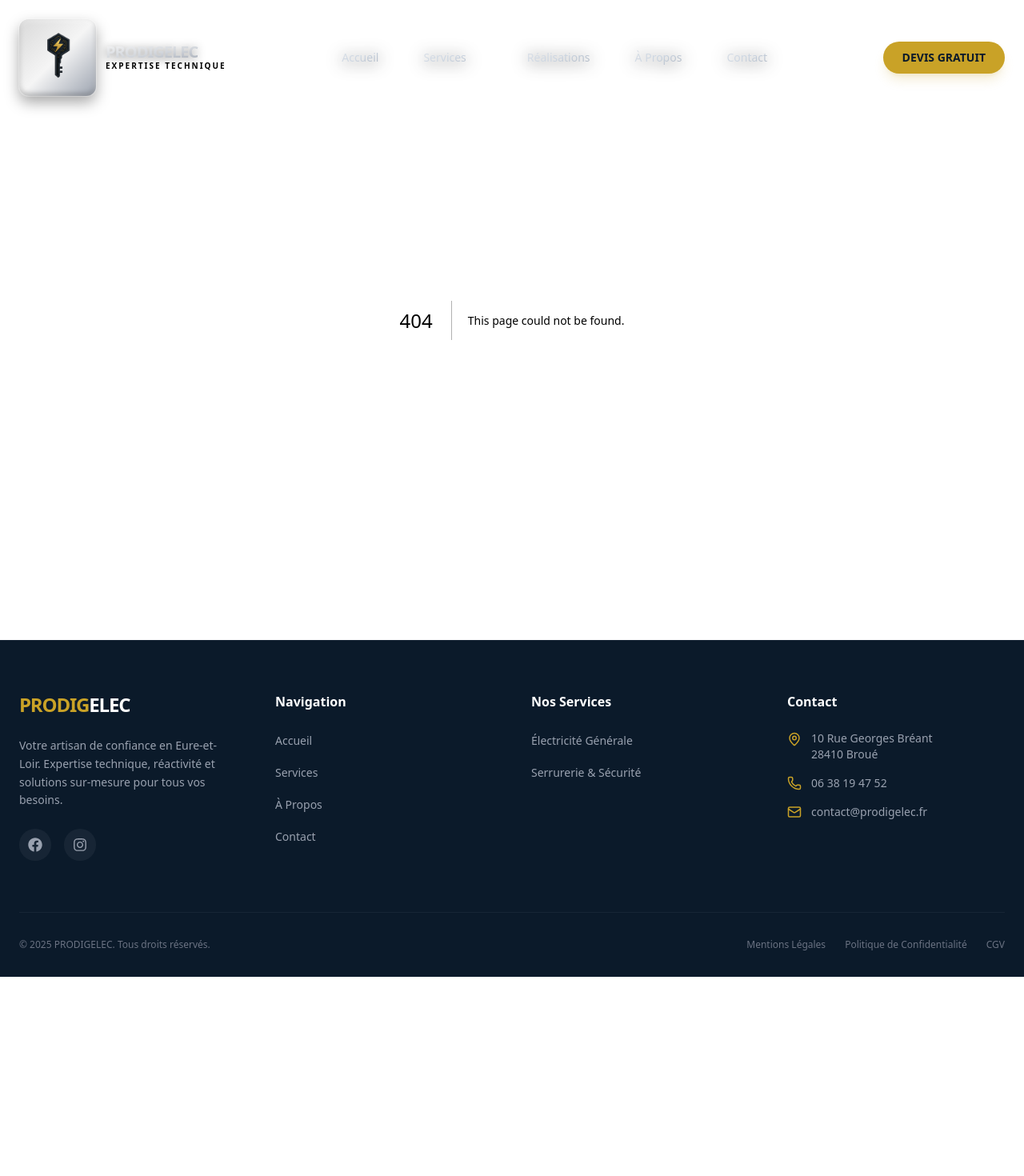
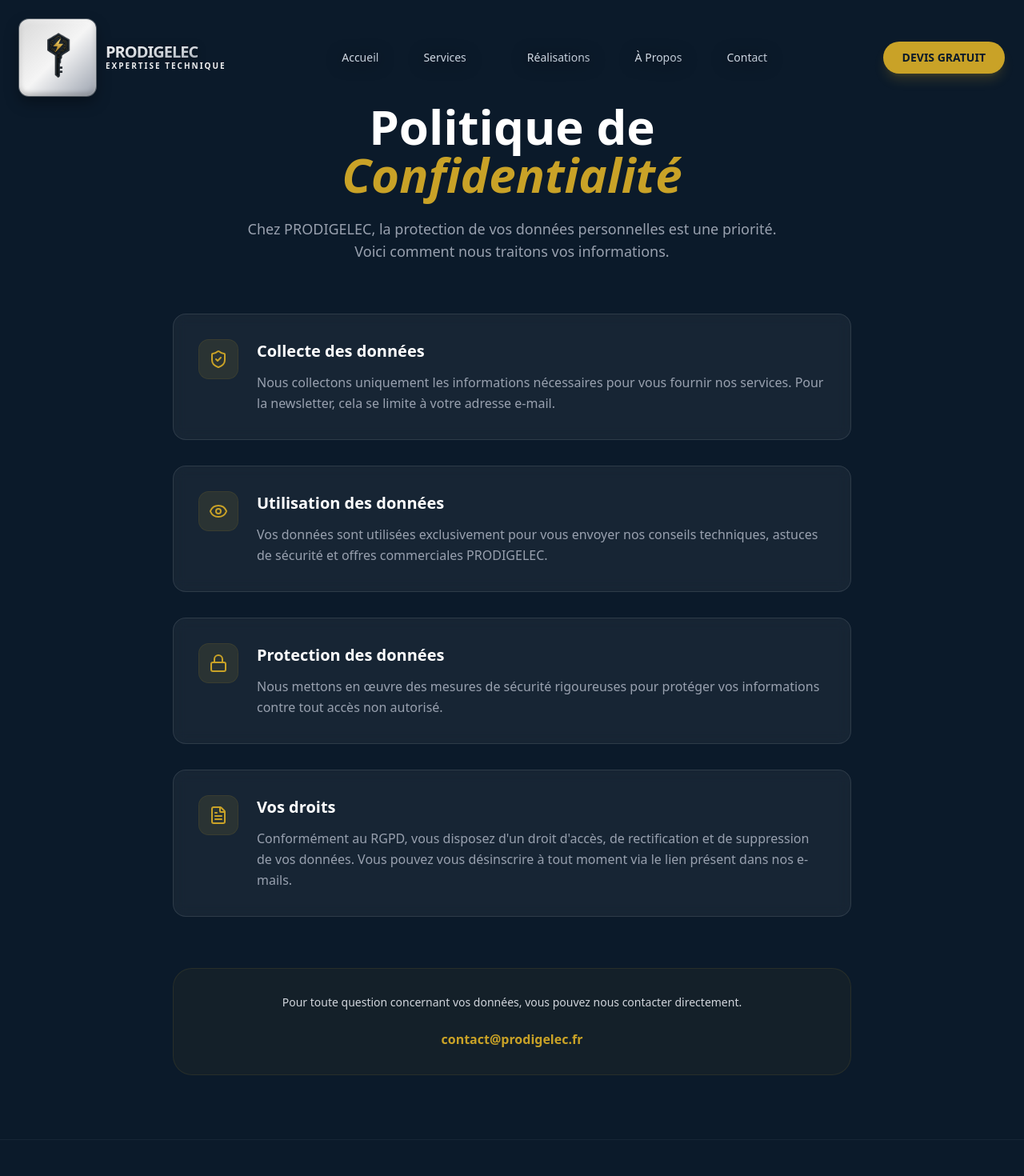
Before and after one commit to beaveraid28-dot/beaver-aid, a Next.js app: page /politique-de-confidentialite in a window 1280 px wide. Before the commit this address had no page. Shown: the top 1470 px of the page at 80% size. Before the commit the page ends 1221 px from the top, so only its background shows below. Built offline with nearby package versions, Linux system fonts and the light colour scheme.

Commit message:
feat: implement encrypted newsletter subscription with Supabase

```diff
--- a/package.json
+++ b/package.json
@@ -9,6 +9,7 @@
     "lint": "eslint"
   },
   "dependencies": {
+    "@supabase/supabase-js": "^2.91.1",
     "framer-motion": "^12.23.26",
     "googleapis": "^169.0.0",
     "leaflet": "^1.9.4",
--- /dev/null
+++ b/src/app/api/newsletter/route.js
@@ -0,0 +1,52 @@
+import { supabase } from "@/lib/supabase";
+import { encrypt, hash } from "@/lib/crypto";
+import { NextResponse } from "next/server";
+
+export async function POST(request) {
+    try {
+        const { email } = await request.json();
+
+        if (!email || !email.includes('@')) {
+            return NextResponse.json(
+                { error: "Une adresse e-mail valide est requise." },
+                { status: 400 }
+            );
+        }
+
+        // Compute hash for uniqueness check
+        const emailHash = hash(email.toLowerCase());
+
+        // Encrypt the email
+        const { encryptedData, iv, authTag } = encrypt(email);
+
+        // Insert into Supabase
+        const { error } = await supabase
+            .from('newsletter')
+            .insert([{
+                encrypted_email: encryptedData,
+                email_hash: emailHash,
+                iv: iv,
+                auth_tag: authTag
+            }]);
+
+        if (error) {
+            // Handle duplicate hash error (code 23505)
+            if (error.code === '23505') {
+                return NextResponse.json(
+                    { error: "Cette adresse e-mail est déjà inscrite." },
+                    { status: 409 }
+                );
+            }
+            throw error;
+        }
+
+        return NextResponse.json({ success: true });
+
+    } catch (error) {
+        console.error("Newsletter subscription error:", error);
+        return NextResponse.json(
+            { error: "Une erreur est survenue lors de l'inscription." },
+            { status: 500 }
+        );
+    }
+}
--- /dev/null
+++ b/src/app/politique-de-confidentialite/page.js
@@ -0,0 +1,86 @@
+"use client";
+import { motion } from "framer-motion";
+import { ShieldCheck, Lock, Eye, FileText } from "lucide-react";
+
+export default function PrivacyPolicyPage() {
+    const sections = [
+        {
+            icon: <ShieldCheck className="w-6 h-6 text-primary" />,
+            title: "Collecte des données",
+            content: "Nous collectons uniquement les informations nécessaires pour vous fournir nos services. Pour la newsletter, cela se limite à votre adresse e-mail."
+        },
+        {
+            icon: <Eye className="w-6 h-6 text-primary" />,
+            title: "Utilisation des données",
+            content: "Vos données sont utilisées exclusivement pour vous envoyer nos conseils techniques, astuces de sécurité et offres commerciales PRODIGELEC."
+        },
+        {
+            icon: <Lock className="w-6 h-6 text-primary" />,
+            title: "Protection des données",
+            content: "Nous mettons en œuvre des mesures de sécurité rigoureuses pour protéger vos informations contre tout accès non autorisé."
+        },
+        {
+            icon: <FileText className="w-6 h-6 text-primary" />,
+            title: "Vos droits",
+            content: "Conformément au RGPD, vous disposez d'un droit d'accès, de rectification et de suppression de vos données. Vous pouvez vous désinscrire à tout moment via le lien présent dans nos e-mails."
+        }
+    ];
+
+    return (
+        <main className="min-h-screen bg-background pt-32 pb-20">
+            <div className="max-w-4xl mx-auto px-6">
+                <motion.div
+                    initial={{ opacity: 0, y: 20 }}
+                    animate={{ opacity: 1, y: 0 }}
+                    className="text-center mb-16"
+                >
+                    <h1 className="text-4xl md:text-5xl lg:text-6xl font-black text-white mb-6">
+                        Politique de <br />
+                        <span className="text-primary italic">Confidentialité</span>
+                    </h1>
+                    <p className="text-gray-400 text-lg max-w-2xl mx-auto">
+                        Chez PRODIGELEC, la protection de vos données personnelles est une priorité. Voici comment nous traitons vos informations.
+                    </p>
+                </motion.div>
+
+                <div className="grid gap-8">
+                    {sections.map((section, idx) => (
+                        <motion.div
+                            key={idx}
+                            initial={{ opacity: 0, x: idx % 2 === 0 ? -20 : 20 }}
+                            whileInView={{ opacity: 1, x: 0 }}
+                            viewport={{ once: true }}
+                            transition={{ delay: idx * 0.1 }}
+                            className="bg-white/5 border border-white/10 rounded-2xl p-8 backdrop-blur-sm"
+                        >
+                            <div className="flex items-start gap-6">
+                                <div className="p-3 bg-primary/10 rounded-xl ring-1 ring-primary/20">
+                                    {section.icon}
+                                </div>
+                                <div>
+                                    <h2 className="text-xl font-bold text-white mb-3">{section.title}</h2>
+                                    <p className="text-gray-400 leading-relaxed text-sm md:text-base">
+                                        {section.content}
+                                    </p>
+                                </div>
+                            </div>
+                        </motion.div>
+                    ))}
+                </div>
+
+                <motion.div
+                    initial={{ opacity: 0 }}
+                    whileInView={{ opacity: 1 }}
+                    className="mt-16 p-8 border border-primary/10 rounded-3xl bg-primary/5 text-center"
+                >
+                    <p className="text-gray-300 text-sm mb-6">
+                        Pour toute question concernant vos données, vous pouvez nous contacter directement.
+                    </p>
+                    <a href="mailto:contact@prodigelec.fr" className="text-primary font-bold hover:underline">
+                        contact@prodigelec.fr
+                    </a>
+                </motion.div>
+            </div>
+        </main>
+    );
+}
--- a/src/components/home/sections/NewsletterSection.jsx
+++ b/src/components/home/sections/NewsletterSection.jsx
@@ -5,20 +5,39 @@ import { useState } from "react";
 
 export default function NewsletterSection() {
     const [email, setEmail] = useState("");
-    const [status, setStatus] = useState("idle"); // idle, loading, success
+    const [status, setStatus] = useState("idle"); // idle, loading, success, error
+    const [errorMessage, setErrorMessage] = useState("");
     const [agreedToGdpr, setAgreedToGdpr] = useState(false);
 
-    const handleSubmit = (e) => {
+    const handleSubmit = async (e) => {
         e.preventDefault();
         if (!agreedToGdpr) return;
+
         setStatus("loading");
-        // Simulate API call
-        setTimeout(() => {
+        setErrorMessage("");
+
+        try {
+            const response = await fetch("/api/newsletter", {
+                method: "POST",
+                headers: { "Content-Type": "application/json" },
+                body: JSON.stringify({ email }),
+            });
+
+            const data = await response.json();
+
+            if (!response.ok) {
+                throw new Error(data.error || "Une erreur est survenue.");
+            }
+
             setStatus("success");
             setEmail("");
             setAgreedToGdpr(false);
             setTimeout(() => setStatus("idle"), 5000);
-        }, 1500);
+        } catch (error) {
+            setStatus("error");
+            setErrorMessage(error.message);
+            setTimeout(() => setStatus("idle"), 4000);
+        }
     };
 
     return (
@@ -78,17 +97,19 @@ export default function NewsletterSection() {
                                     />
                                     <button
                                         type="submit"
-                                        disabled={status !== "idle" || !agreedToGdpr}
+                                        disabled={status === "loading" || status === "success" || !agreedToGdpr}
                                         className={`relative overflow-hidden px-8 py-4 rounded-xl font-bold text-lg transition-all flex items-center justify-center gap-2 min-w-[180px] ${status === "success"
                                                 ? "bg-success text-white shadow-lg shadow-success/20"
-                                                : !agreedToGdpr && status === "idle"
-                                                    ? "bg-white/5 text-white/30 cursor-not-allowed border border-white/10"
-                                                    : "bg-primary text-background hover:bg-primary-light shadow-lg shadow-primary/20"
+                                                : status === "error"
+                                                    ? "bg-error text-white shadow-lg shadow-error/20"
+                                                    : !agreedToGdpr && status === "idle"
+                                                        ? "bg-white/5 text-white/30 cursor-not-allowed border border-white/10"
+                                                        : "bg-primary text-background hover:bg-primary-light shadow-lg shadow-primary/20"
                                             }`}
                                     >
-                                        {status === "idle" && (
+                                        {(status === "idle" || status === "error") && (
                                             <>
-                                                <span>S&apos;abonner</span>
+                                                <span>{status === "error" ? "Réessayer" : "S'abonner"}</span>
                                                 <Send className={`w-5 h-5 transition-transform ${agreedToGdpr ? 'group-hover:translate-x-1 group-hover:-translate-y-1' : ''}`} />
                                             </>
                                         )}
@@ -116,7 +137,7 @@ export default function NewsletterSection() {
                                         />
                                     </div>
                                     <label htmlFor="gdpr-consent" className="text-xs text-gray-500 leading-snug cursor-pointer select-none">
-                                        J&apos;accepte de recevoir vos conseils techniques et offres commerciales par e-mail. Vous pouvez vous désinscrire à tout moment. Voir notre <a href="#" className="text-primary hover:underline">politique de confidentialité</a>.
+                                        J&apos;accepte de recevoir vos conseils techniques et offres commerciales par e-mail. Vous pouvez vous désinscrire à tout moment. Voir notre <a href="/politique-de-confidentialite" className="text-primary hover:underline">politique de confidentialité</a>.
                                     </label>
                                 </div>
 
@@ -131,6 +152,17 @@ export default function NewsletterSection() {
                                     </motion.p>
                                 )}
 
+                                {status === "error" && (
+                                    <motion.p
+                                        initial={{ opacity: 0, y: 10 }}
+                                        animate={{ opacity: 1, y: 0 }}
+                                        className="mt-6 text-sm text-error flex items-center gap-2"
+                                    >
+                                        <div className="w-4 h-4 rounded-full bg-error flex items-center justify-center text-[10px] font-bold">!</div>
+                                        {errorMessage}
+                                    </motion.p>
+                                )}
+
                                 <p className="mt-4 text-[10px] text-gray-500 uppercase tracking-widest text-center md:text-left">
                                     * Désinscription possible à tout moment. Pas de spam, promis.
                                 </p>
--- a/src/components/layout/Footer/index.jsx
+++ b/src/components/layout/Footer/index.jsx
@@ -73,7 +73,7 @@ export default function Footer() {
           </p>
           <div className="flex gap-6">
             <a href="#" className="text-gray-500 hover:text-gray-300 text-xs transition-colors">Mentions Légales</a>
-            <a href="#" className="text-gray-500 hover:text-gray-300 text-xs transition-colors">Politique de Confidentialité</a>
+            <Link href="/politique-de-confidentialite" className="text-gray-500 hover:text-gray-300 text-xs transition-colors">Politique de Confidentialité</Link>
             <a href="#" className="text-gray-500 hover:text-gray-300 text-xs transition-colors">CGV</a>
           </div>
         </div>
--- /dev/null
+++ b/src/lib/crypto.js
@@ -0,0 +1,31 @@
+import crypto from 'crypto';
+
+const algorithm = 'aes-256-gcm';
+const secretKey = process.env.ENCRYPTION_KEY;
+
+if (!secretKey || secretKey.length < 32) {
+    throw new Error('ENCRYPTION_KEY must be at least 32 characters long.');
+}
+
+// Convert string key to 32-byte Buffer
+const key = crypto.scryptSync(secretKey, 'salt', 32);
+
+export function encrypt(text) {
+    const iv = crypto.randomBytes(16);
+    const cipher = crypto.createCipheriv(algorithm, key, iv);
+
+    let encrypted = cipher.update(text, 'utf8', 'hex');
+    encrypted += cipher.final('hex');
+
+    const authTag = cipher.getAuthTag().toString('hex');
+
+    return {
+        encryptedData: encrypted,
+        iv: iv.toString('hex'),
+        authTag: authTag
+    };
+}
+
+export function hash(text) {
+    return crypto.createHash('sha256').update(text).digest('hex');
+}
--- /dev/null
+++ b/src/lib/supabase.js
@@ -0,0 +1,10 @@
+import { createClient } from '@supabase/supabase-js'
+
+const supabaseUrl = process.env.NEXT_PUBLIC_SUPABASE_URL
+const supabaseAnonKey = process.env.NEXT_PUBLIC_SUPABASE_ANON_KEY
+
+if (!supabaseUrl || !supabaseAnonKey) {
+    throw new Error('Supabase URL and Anon Key must be provided in environment variables.')
+}
+
+export const supabase = createClient(supabaseUrl, supabaseAnonKey)
```
Also changed, not shown: 1 other file (tests, documents, lock files or other folders).
